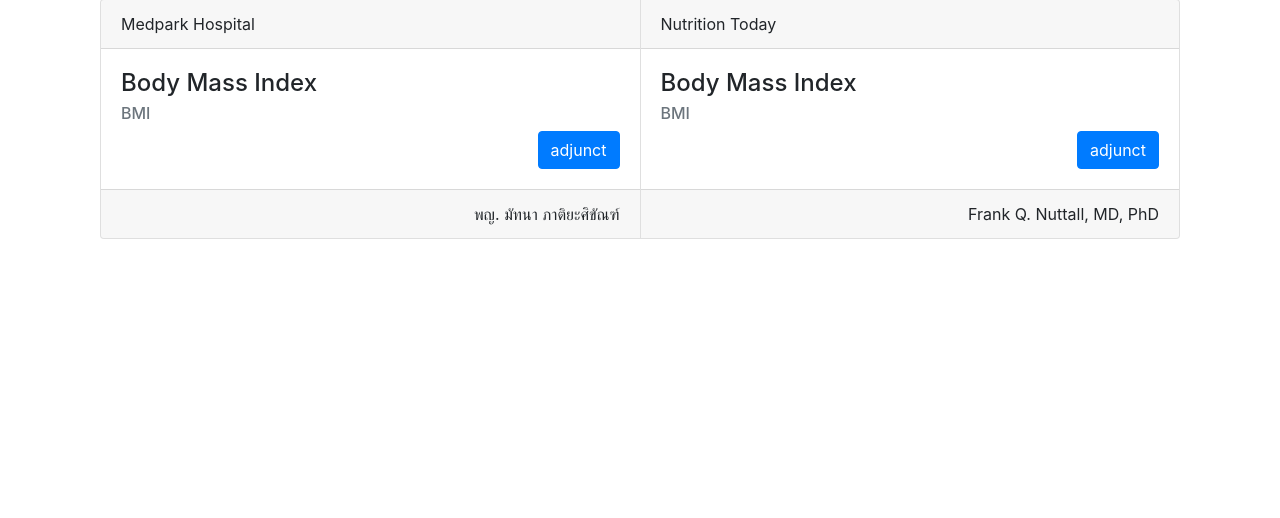
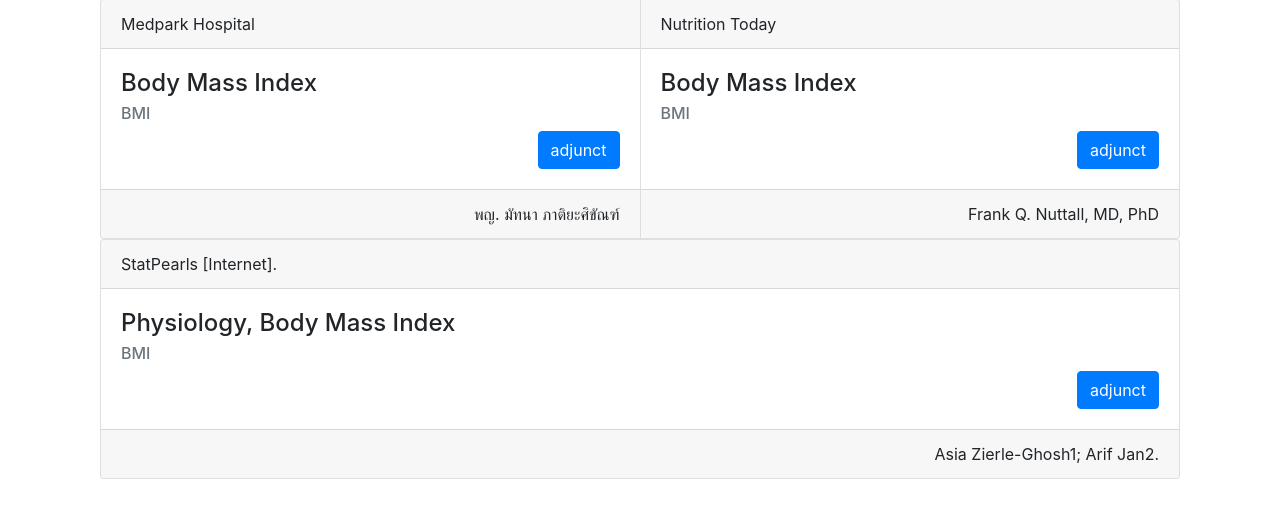
Before and after one commit to Chaapppp/Create-a-website-with-Flask, a Flask app: page /article in a window 1280 px wide. Shown: the part 166-684 px from the top of the page. Run offline with Flask 3, Linux system fonts and the light colour scheme; some libraries are stand-ins or nearby versions.

Commit message:
StatPearls [Internet].

```diff
--- a/website/templates/article.html
+++ b/website/templates/article.html
@@ -35,6 +35,19 @@ Article
         <div align="right" class="card-footer">Frank Q. Nuttall, MD, PhD</div>
       </div>
     </div>
+
+    <div class="card-group">
+      <div class="card">
+        <div class="card-header">StatPearls [Internet].</div>
+        <div class="card-body">
+          <h4 class="card-title">Physiology, Body Mass Index</h4>
+          <h6 class="card-subtitle mb-2 text-muted">BMI</h6>
+          <div align="right">
+            <a href="https://pubmed.ncbi.nlm.nih.gov/30571077/" class="btn btn-primary">adjunct</a>
+          </div>
+        </div>
+        <div align="right" class="card-footer">Asia Zierle-Ghosh1; Arif Jan2.</div>
+      </div>
     </div>
   </div>
 {% endblock %}
```
